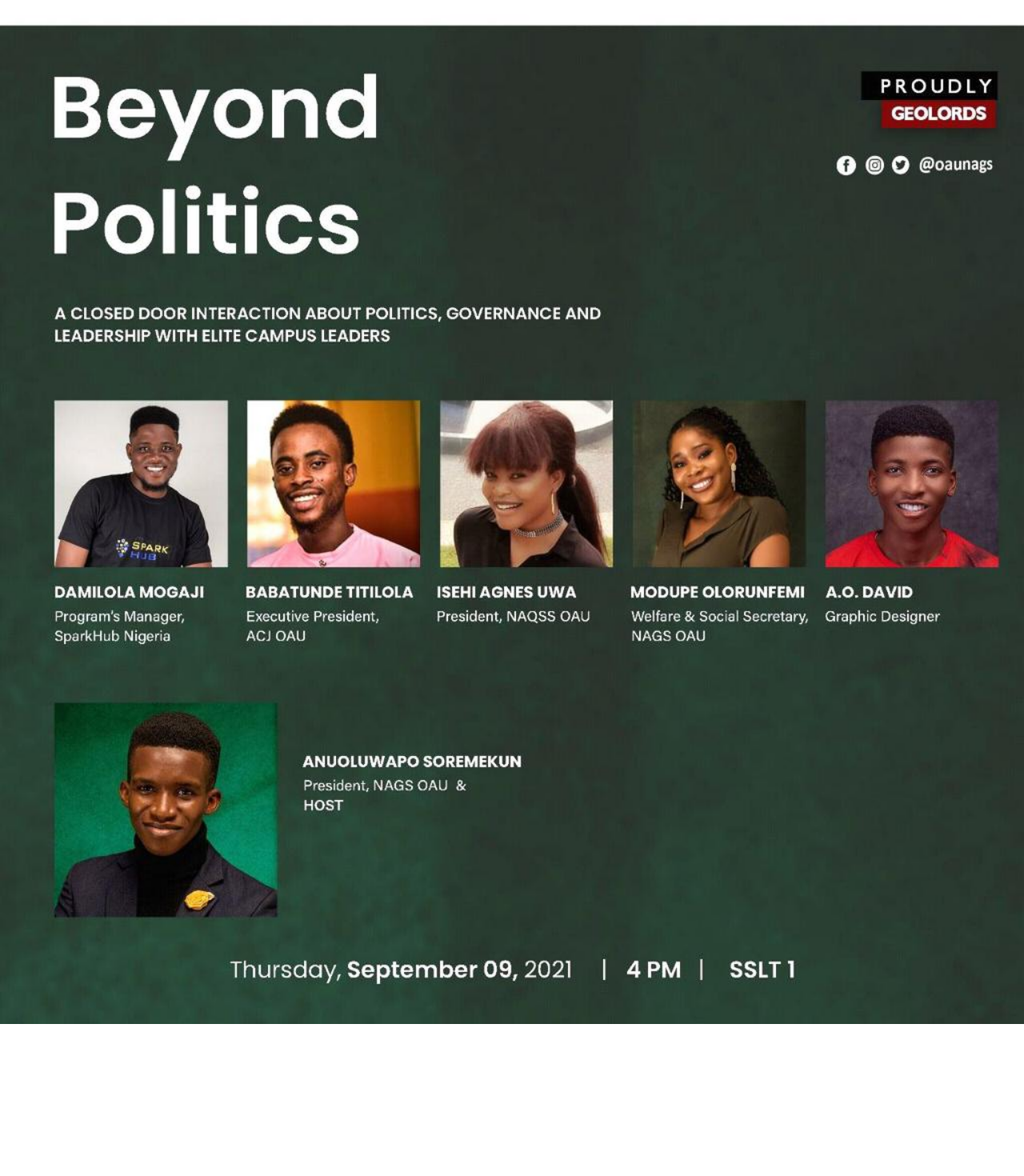
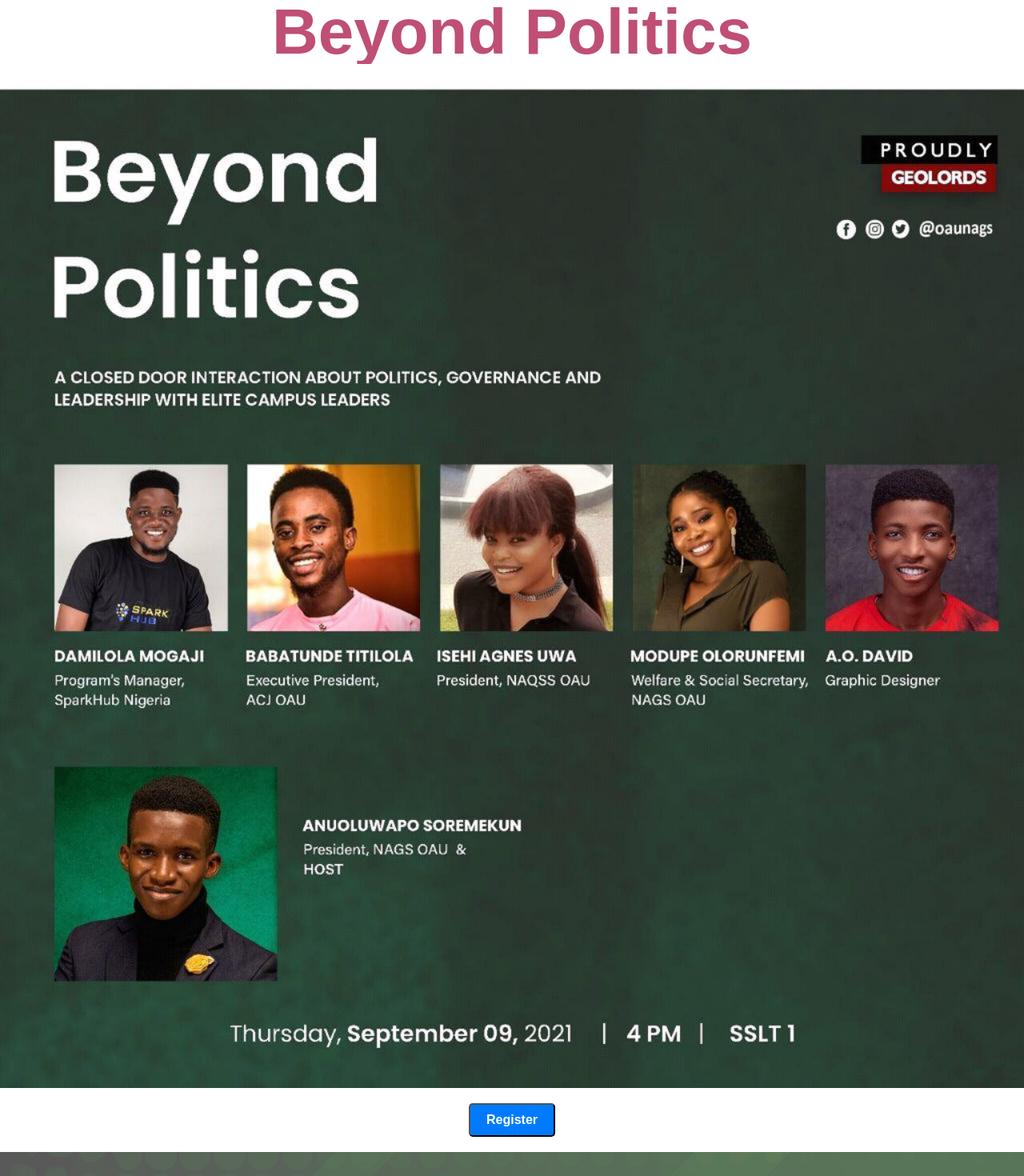
Before and after one commit to kylead10/beyond-politics, a React (Create React App) app: page / in a window 1280 px wide. Shown: the top 1470 px of the page at 80% size. Built offline with nearby package versions, Linux system fonts and the light colour scheme.

Commit message:
working on register button

```diff
--- a/src/components/header/Header.js
+++ b/src/components/header/Header.js
@@ -4,16 +4,23 @@ import './Header.css';
 import styled from 'styled-components';
 
 const StyledH1 = styled.h1`
-  font-size: 1.5em;
+  font-size: 80px;
   text-align: center;
   color: #bf4f74;
+`;
+
+const H1Container = styled.div`
+  display: flex;
+  justify-content: center;
+  align-items: center;
+  height: 10vh;
 `;
 
 const CenteredContainer = styled.div`
   display: flex;
   justify-content: center;
   align-items: center;
-  height: 100vh; /* Make the container fill the viewport height */
+  height: 10vh;
 `;
 
 const Register = styled.button`
@@ -39,13 +46,15 @@ const Header = () => {
   return (
     <>
       <section>
+        <H1Container>
+          <StyledH1>Beyond Politics </StyledH1>
+        </H1Container>
         <div className='first-pic'>
           <img src={first} alt='home' />
           <CenteredContainer>
             <Register>Register</Register>
           </CenteredContainer>
         </div>
-        <StyledH1>Beyond Politics </StyledH1>
       </section>
     </>
   );
--- a/src/components/registerModal/Pop.js
+++ b/src/components/registerModal/Pop.js
@@ -29,7 +29,7 @@ function Pop() {
   return (
     <>
       <Container>
-        <Button onClick={openModal}>register here ...</Button>
+        <Button onClick={openModal}>register here</Button>
         <Modal showModal={showModal} setShowModal={setShowModal} />
         <GlobalStyle />
       </Container>
```
